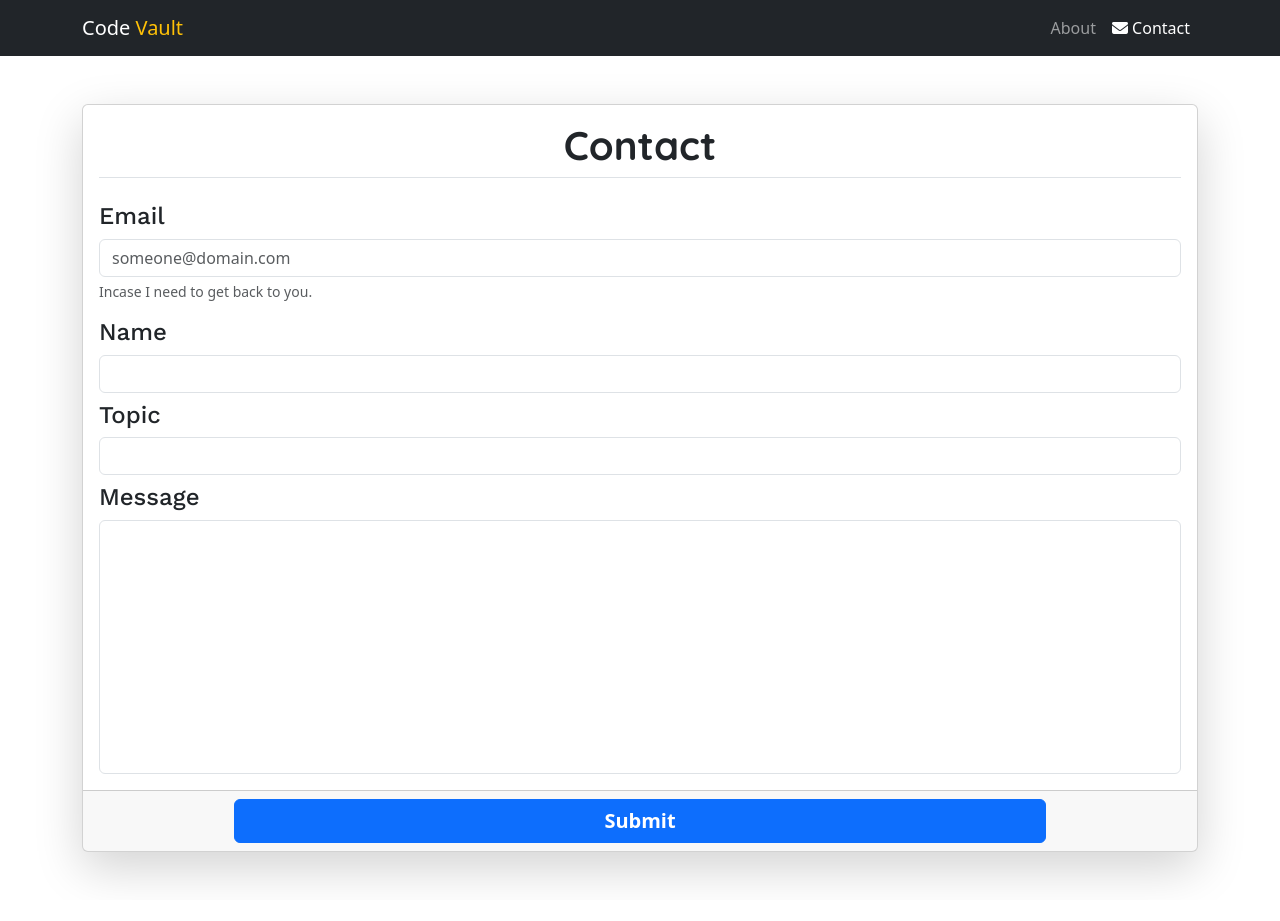
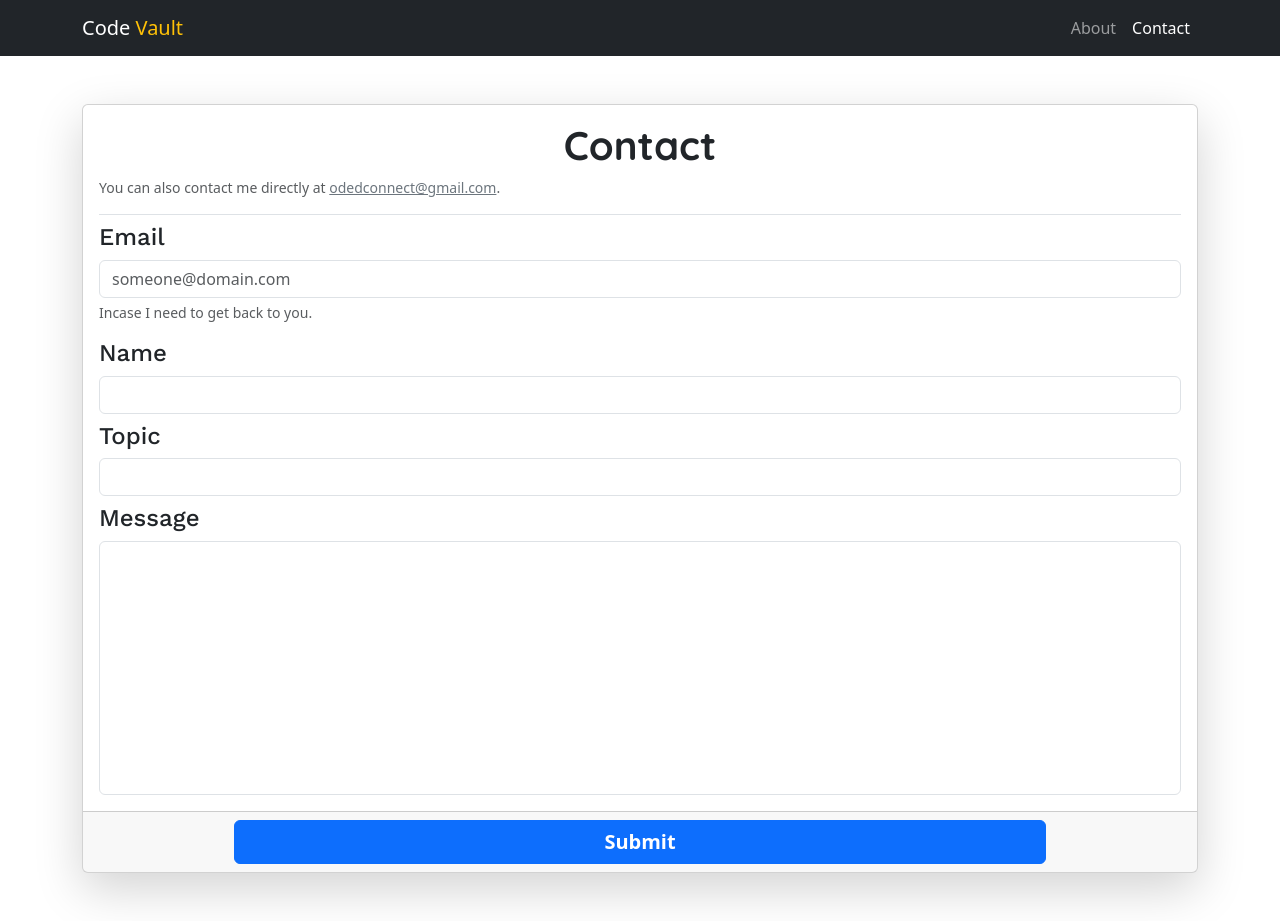
Before and after one commit to Oded2/Code-Vault, a SvelteKit app: page /contact in a window 1280 px wide. Before the commit the page ends 900 px from the top, so only its background shows below. Built offline with nearby package versions, Linux system fonts and the light colour scheme; a web font is replaced by a local one.

Commit message:
Added contact me page

```diff
--- a/src/components/Header.svelte
+++ b/src/components/Header.svelte
@@ -118,8 +118,7 @@
           <a
             href={hrefs["contact"]}
             class="nav-link"
-            class:active={activePage == "contact"}
-            ><i class="fa-solid fa-envelope" /> Contact</a
+            class:active={activePage == "contact"}>Contact</a
           >
         </li>
       </ul>
--- a/src/data/hrefs.json
+++ b/src/data/hrefs.json
@@ -1,7 +1,7 @@
 {
     "code vault": "/",
     "about": "/about",
-    "contact": "mailto:odedconnect@gmail.com",
+    "contact": "/contact",
     "github": {
         "profile": "https://github.com/Oded2",
         "astrofetch": {
--- a/src/routes/contact/+page.svelte
+++ b/src/routes/contact/+page.svelte
@@ -1,36 +1,36 @@
 <script>
   import Header from "../../components/Header.svelte";
   import hrefs from "../../data/hrefs.json";
-  const contactEmail = hrefs["email"]["mailto"];
+  const mailTo = hrefs["email"]["mailto"];
+  const mail = hrefs["email"]["address"];
   const maxLengthShort = 50;
-  const maxLengthLong = 20000;
-  let email, name, topic, message;
-
-  let emailText;
-  const makeEmail = () => {
-    emailText = `User's email: ${email}\nuser's name: ${name}\n\nUser's message: \n\n${message} `;
-  };
-  $: console.log(emailText);
+  const maxLengthLong = 5000;
 </script>
 
 <main>
   <Header activePage="contact" title="Contact" />
   <div class="container">
-    <form on:submit={makeEmail}>
+    <form action="https://submit-form.com/gayNHGeg">
       <div class="card shadow-lg my-5">
         <div class="card-body">
           <div class="border-bottom">
             <h1 class="font-google-quicksand fw-bold text-center">Contact</h1>
+            <p class="form-text">
+              You can also contact me directly at <a
+                class="link-secondary"
+                href={mailTo}>{mail}</a
+              >.
+            </p>
           </div>
-          <div class="card-text mt-4">
+          <div class="card-text mt-2">
             <div class="mt-2">
               <h4 class="form-label font-google-work-sans">Email</h4>
               <input
                 placeholder="someone@domain.com"
                 maxlength={maxLengthShort}
                 type="email"
+                name="email"
                 class="form-control"
-                bind:value={email}
                 required
               />
               <p class="form-text">Incase I need to get back to you.</p>
@@ -40,8 +40,8 @@
               <input
                 type="text"
                 maxlength={maxLengthShort}
+                name="name"
                 class="form-control"
-                bind:value={name}
                 required
               />
             </div>
@@ -50,8 +50,8 @@
               <input
                 type="text"
                 maxlength={maxLengthShort}
+                name="topic"
                 class="form-control"
-                bind:value={topic}
                 required
               />
             </div>
@@ -61,15 +61,15 @@
                 maxlength={maxLengthLong}
                 cols="30"
                 rows="10"
+                name="message"
                 class="form-control"
-                bind:value={message}
                 required
               />
             </div>
           </div>
         </div>
         <div class="card-footer d-flex justify-content-center">
-          <button class="btn btn-primary w-75 fs-5 fw-bold" value="Send"
+          <button class="btn btn-primary w-75 fs-5 fw-bold" type="submit"
             >Submit</button
           >
         </div>
```
